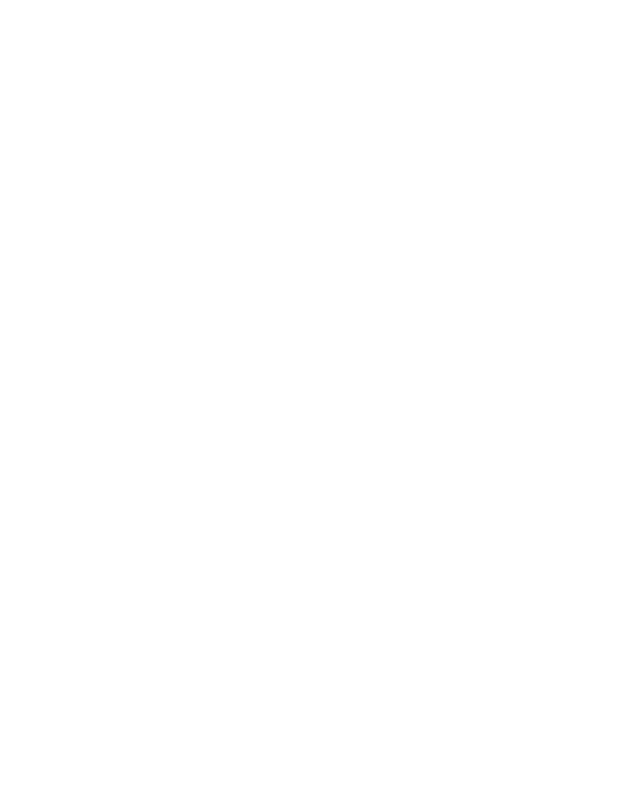
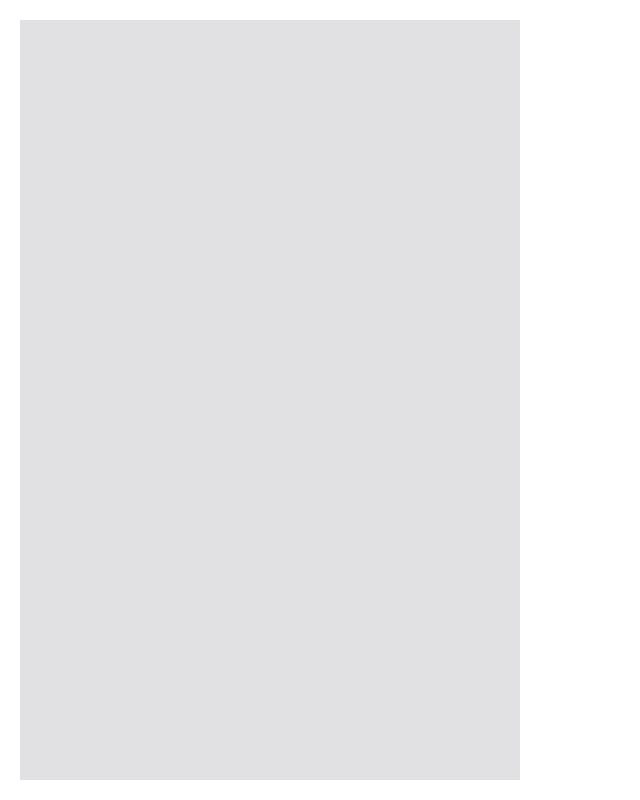
Before and after one commit to nhamuliak/Cluster-CV, a plain HTML site: page index.html in a window 1280 px wide. Shown: the whole page, without its empty margins (0-640 px from the left). Drawn offline with Linux system fonts and the light colour scheme.

Commit message:
Added base structure with styles

```diff
--- a/index.html
+++ b/index.html
@@ -4,8 +4,23 @@
     <meta charset="UTF-8">
     <meta http-equiv="X-UA-Compatible" content="IE=edge">
     <title>Cluster CV</title>
+    <link rel="stylesheet" href="main.css">
 </head>
 <body>
-
+    <div class="cv-wrapper">
+        <aside class="aside">
+            <div>
+                <img src="" alt="">
+                <div>
+                    <a href="#"></a>
+                </div>
+            </div>
+        </aside>
+        <div class="cv-container">
+            <header class="header"></header>
+            <main class="main"></main>
+            <footer class="footer"></footer>
+        </div>
+    </div>
 </body>
 </html>
--- a/main.css
+++ b/main.css
@@ -10,3 +10,23 @@
     --progress-background: #aaaaac;
     --text-color: #24292d;
 }
+
+body {
+    background-color: #dedede;
+}
+
+.cv-wrapper {
+    width: 100%;
+    max-width: 1280px;
+    min-width: 1280px;
+    height: 100vh;
+    margin: 0 auto;
+    background-color: #fff;
+    padding: 20px;
+}
+
+.aside {
+    width: 500px;
+    height: 100%;
+    background-color: var(--secondary);
+}
```
